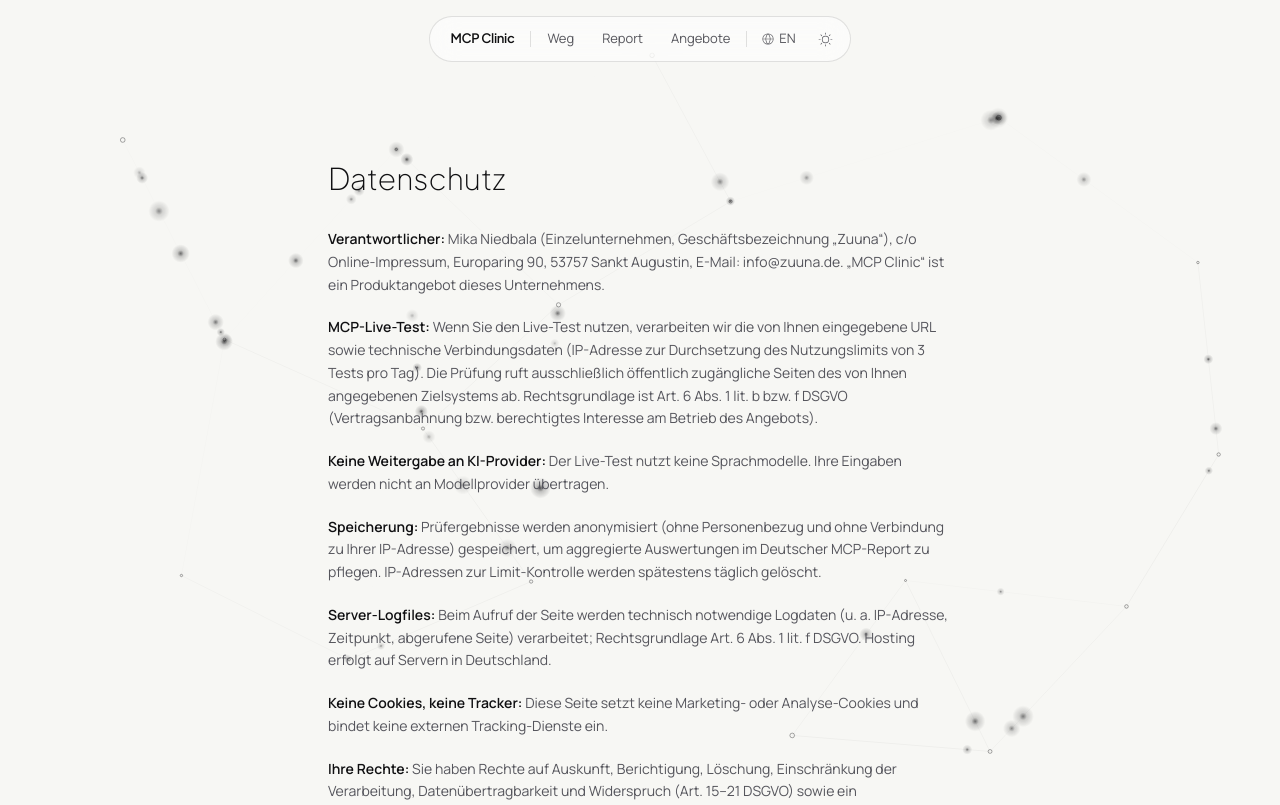
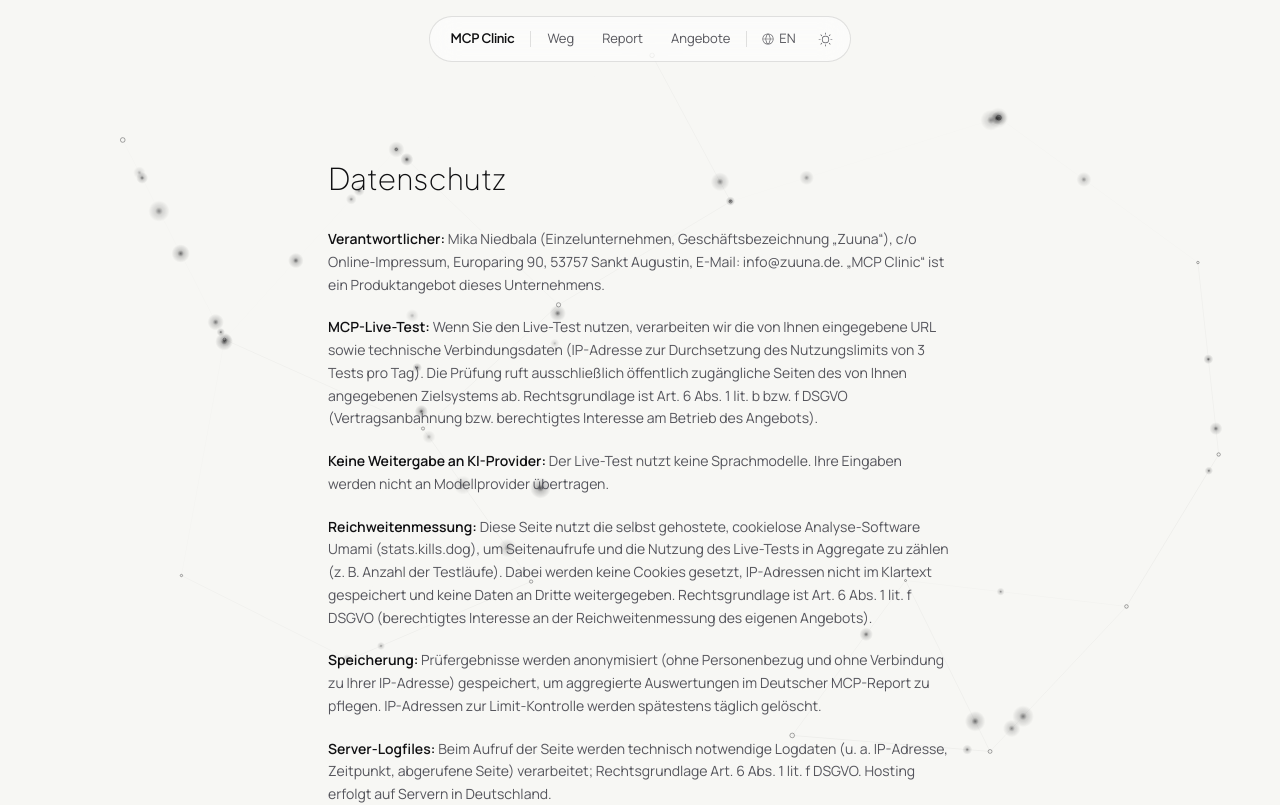
Before and after one commit to kenzotp/mcpclinic, a Next.js app: page /datenschutz in a window 1280 px wide. Shown: the top 805 px of the page. Built offline with nearby package versions, Linux system fonts and the light colour scheme.

Commit message:
analytics: Umami hooked up (stats.kills.dog, website id 10558c89 created in DB for mcpclinic.dev, owned by Zuuna user); live-test funnel event; Datenschutzerklärung discloses measurement

```diff
--- a/src/app/datenschutz/page.tsx
+++ b/src/app/datenschutz/page.tsx
@@ -36,6 +36,15 @@
             übertragen.
           </p>
           <p>
+            <strong className="text-[var(--ink)]">Reichweitenmessung:</strong> Diese Seite nutzt
+            die selbst gehostete, cookielose Analyse-Software Umami (stats.kills.dog), um
+            Seitenaufrufe und die Nutzung des Live-Tests in Aggregate zu zählen (z. B. Anzahl
+            der Testläufe). Dabei werden keine Cookies gesetzt, IP-Adressen nicht im Klartext
+            gespeichert und keine Daten an Dritte weitergegeben. Rechtsgrundlage ist Art. 6
+            Abs. 1 lit. f DSGVO (berechtigtes Interesse an der Reichweitenmessung des eigenen
+            Angebots).
+          </p>
+          <p>
             <strong className="text-[var(--ink)]">Speicherung:</strong> Prüfergebnisse werden
             anonymisiert (ohne Personenbezug und ohne Verbindung zu Ihrer IP-Adresse) gespeichert,
             um aggregierte Auswertungen im Deutscher MCP-Report zu pflegen. IP-Adressen zur
--- a/src/app/layout.tsx
+++ b/src/app/layout.tsx
@@ -1,7 +1,12 @@
 import type { Metadata } from "next";
+import Script from "next/script";
 import { Plus_Jakarta_Sans, Manrope } from "next/font/google";
 import Field from "@/components/Field";
 import "./globals.css";
+
+// Self-hosted Umami (stats.kills.dog) — cookieless, no consent banner needed.
+// Website id created 2026-09-20 for mcpclinic.dev.
+const UMAMI_WEBSITE_ID = "10558c89-a8dd-443b-b6b9-7a8ac127b086";
 
 const jakarta = Plus_Jakarta_Sans({
   subsets: ["latin"],
@@ -28,6 +33,7 @@
       <body className={`${jakarta.variable} ${manrope.variable} min-h-screen antialiased`}>
         <Field />
         <div className="relative z-10">{children}</div>
+        <Script defer src="https://stats.kills.dog/script.js" data-website-id={UMAMI_WEBSITE_ID} />
       </body>
     </html>
   );
--- a/src/components/TestExperience.tsx
+++ b/src/components/TestExperience.tsx
@@ -91,6 +91,9 @@
         setState({ phase: "error", message: data.code === "rate_limited" ? t.rateLimited : data.message || t.fail });
       } else {
         setState({ phase: "result", data });
+        // funnel event: no URL, no PII — only outcome shape
+        const w = window as any;
+        w.umami?.track?.("live-test-run", { score: data.score, grade: data.grade, kind: data.kind });
       }
     } catch {
       setState({ phase: "error", message: t.fail });
```
Also changed, not shown: 1 other file (tests, documents, lock files or other folders).
